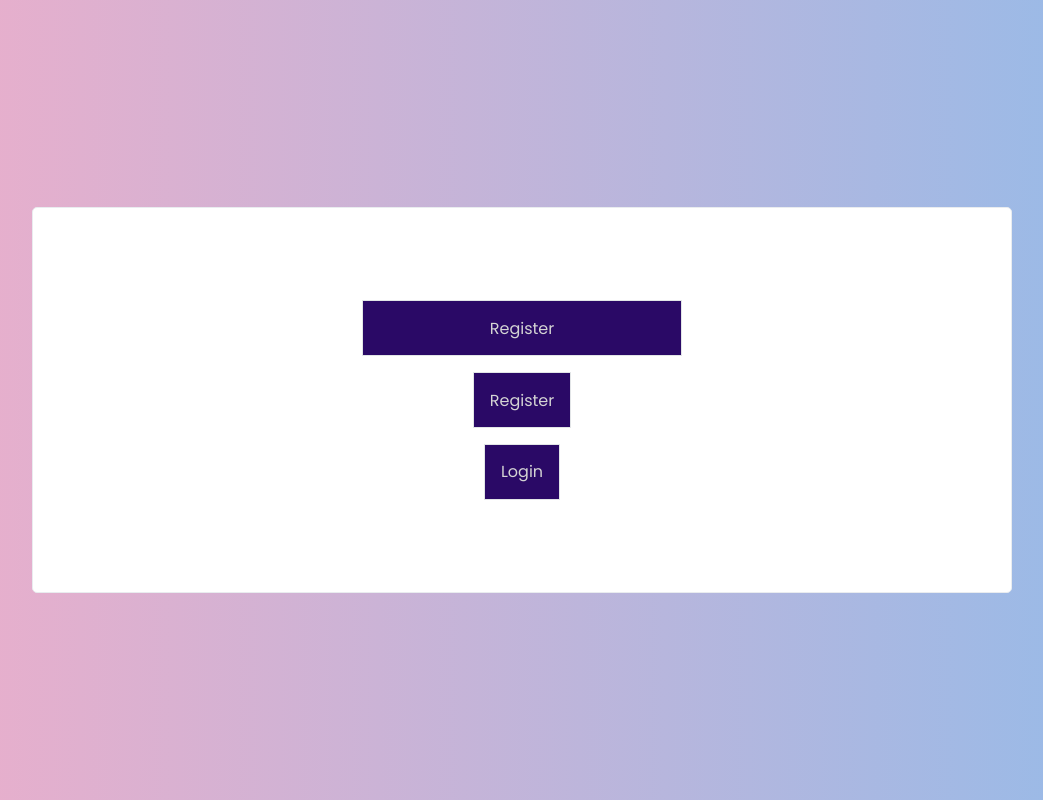
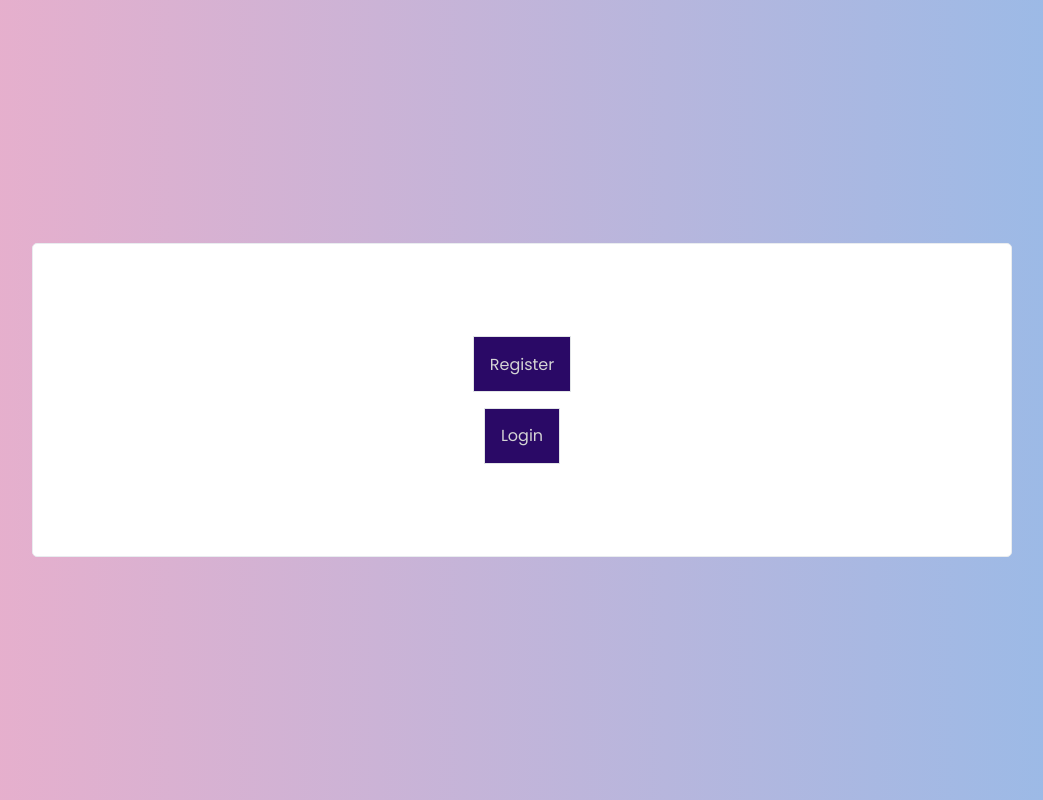
Before and after one commit to MrMakako/trello, a React (Create React App) app: page /home in a window 1280 px wide. Shown: the whole page, without its empty margins (118-1161 px from the left). Built offline with nearby package versions, Linux system fonts and the light colour scheme.

Commit message:
ready up

```diff
--- a/src/pages/home.jsx
+++ b/src/pages/home.jsx
@@ -6,7 +6,6 @@ function Home() {
       <div className="register">
         <div className="col-1">
           <div id="form" className="flex flex-col">
-            <button className="btn">Register</button>
             <Link to="/register">
               <button className="btn">Register</button>
             </Link>
```
